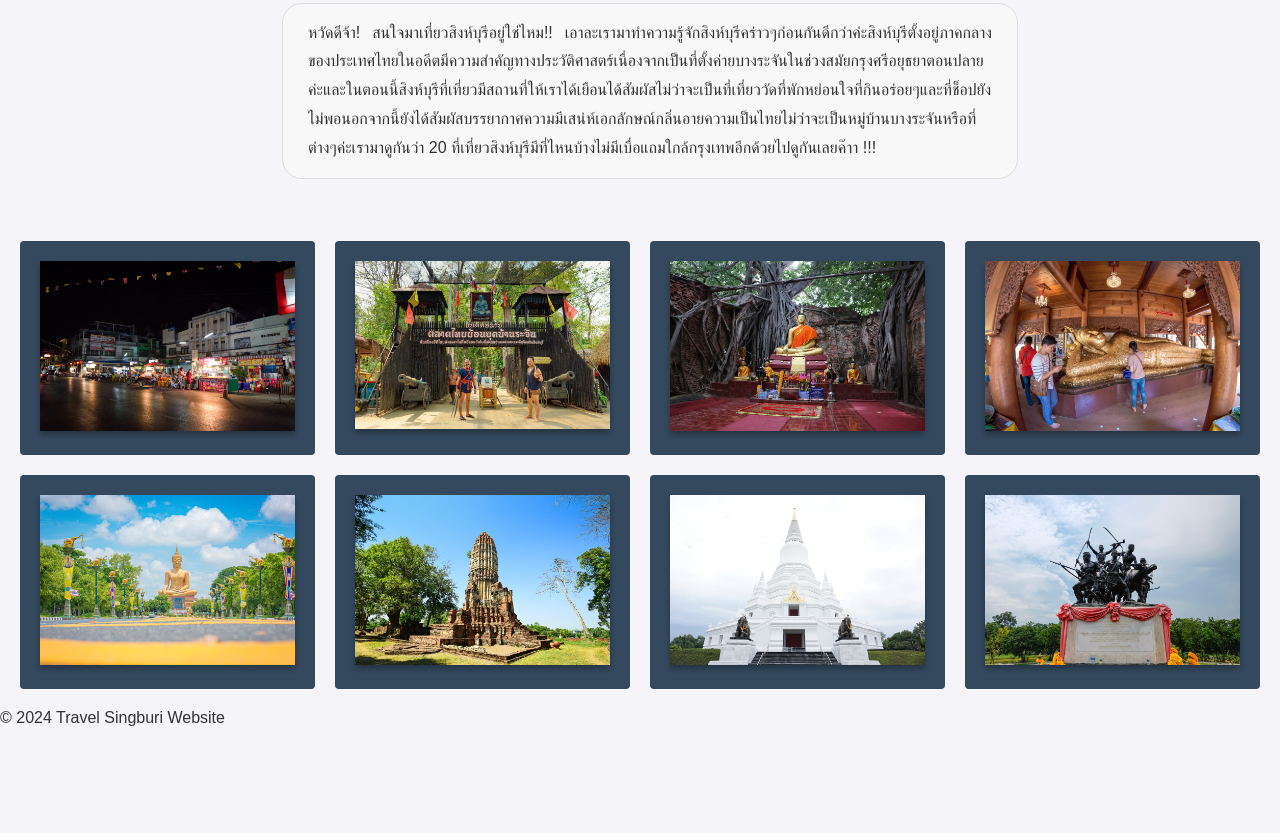
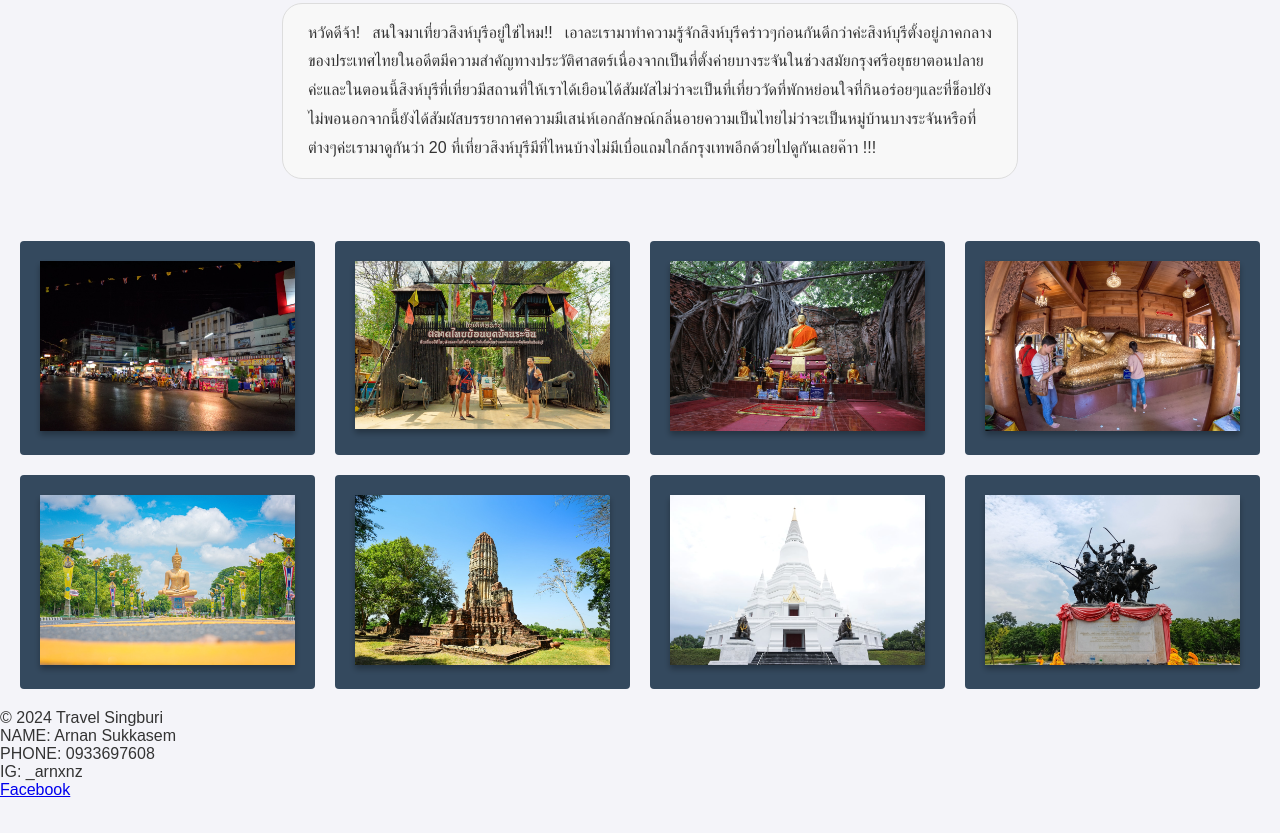
Before and after one commit to anczzwx/Travel-Singburi_bootstrap, a plain HTML site: page index.html in a window 1280 px wide. Shown: the part 935-1768 px from the top of the page. Before the commit the page ends 1712 px from the top, so only its background shows below. Drawn offline with Linux system fonts and the light colour scheme.

Commit message:
แก้ไข footer

```diff
--- a/index.html
+++ b/index.html
@@ -80,8 +80,14 @@
         </div>
     </div>
 
-    <footer>
-        <p>&copy; 2024 Travel Singburi Website</p>
+    <footer class="bg-light text-center py-3 mt-5">
+        <p>&copy; 2024 Travel Singburi</p>
+        <p>NAME: Arnan Sukkasem</p>
+        <p>PHONE: 0933697608</p>
+        <p>IG: _arnxnz</p>
+        <div class="social-links">
+            <a href="https://www.facebook.com/yourpage" class="facebook-link">Facebook</a>
+        </div>
     </footer>
 
 </body>
```
